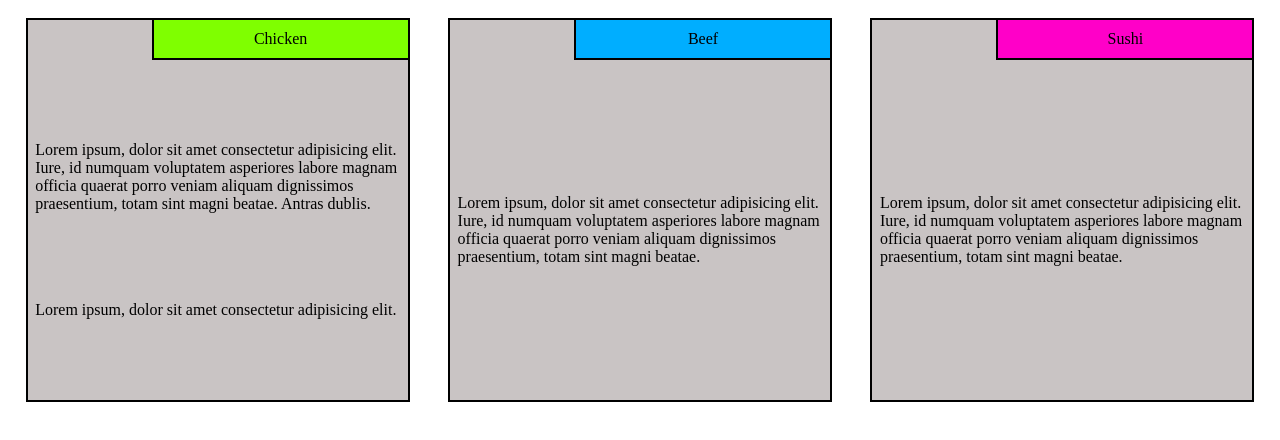
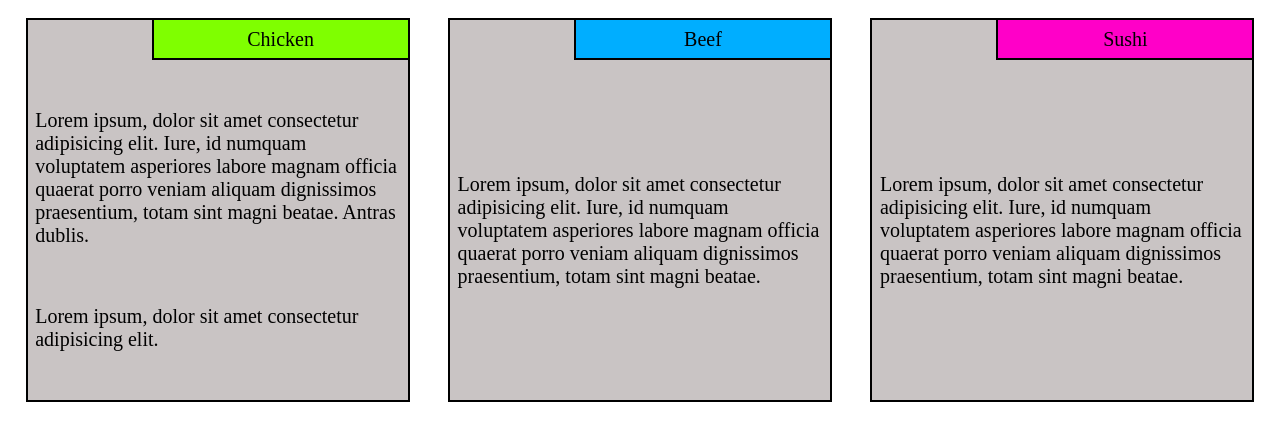
Before and after one commit to Orintaa/Media, a plain HTML site: page index.html in a window 1280 px wide. Shown: the part 62-502 px from the top of the page. Drawn offline with Linux system fonts and the light colour scheme.

Commit message:
srifto pataisymas

```diff
--- a/style.css
+++ b/style.css
@@ -22,6 +22,7 @@
     display: flex;
     flex-wrap: wrap;
     justify-content: center;
+    font-size: 12px;
     gap: 3%;
     height: 90vh;
     width: 100%;
@@ -74,6 +75,7 @@ p {
     #container {
         display: flex;
         flex-wrap: wrap;
+        font-size: 16px;
     }
 
     #div-one {
@@ -91,6 +93,7 @@ p {
 @media (min-width:769px){
     #container {
         display: flex;
+        font-size: 20px;
     }
 
     #div-one {
```
